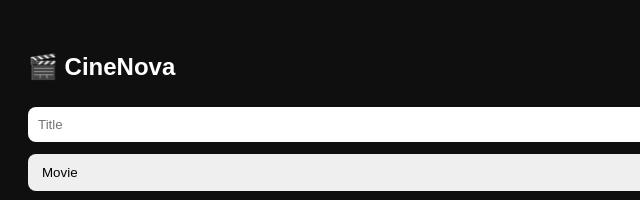
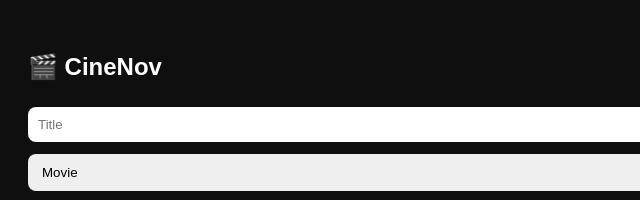
Before and after one commit to hinalahir2702-coder/Procrastination-Productions, a plain HTML site: page index.html in a window 1280 px wide. Shown: the top 200 px of the page, 0-640 px from the left. Drawn offline with Linux system fonts and the light colour scheme.

Commit message:
Fix typo in header from 'CineNova' to 'CineNov'

```diff
--- a/index.html
+++ b/index.html
@@ -66,7 +66,7 @@ button:hover { background: #444; }
 </head>
 <body>
 
-<h2>🎬 CineNova</h2>
+<h2>🎬 CineNov</h2>
 
 <input id="title" placeholder="Title">
 
```
